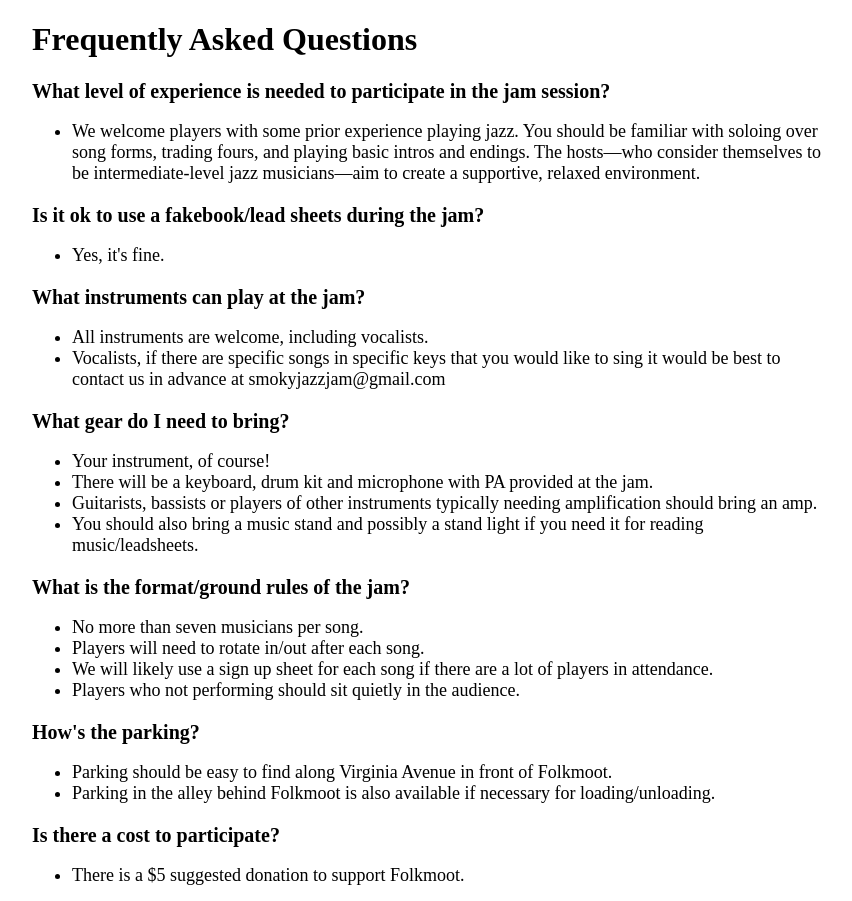
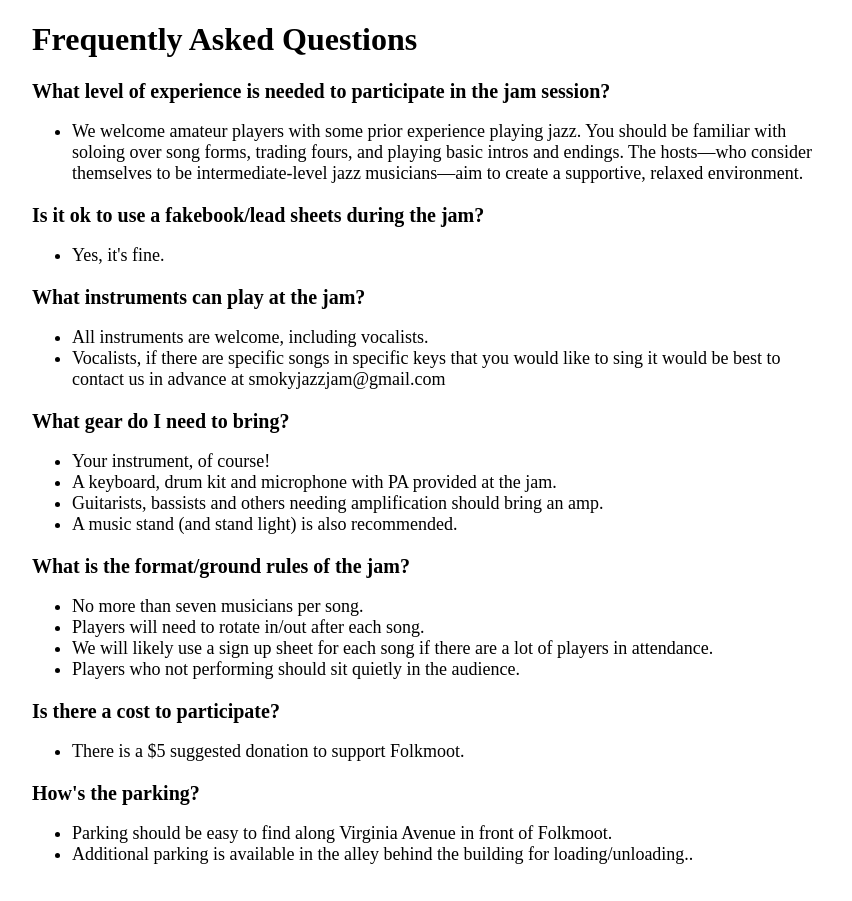
Before and after one commit to smokyjazzjam/smokyjazzjam, a Jekyll site: the page built from faq.md, in a window 1280 px wide. Shown: the whole page, without its empty margins (208-1060 px from the left). Built offline with Jekyll 4.4.1, drawn with Linux system fonts in a browser that asks for light colours.

Commit message:
Update faq.md

```diff
--- a/faq.md
+++ b/faq.md
@@ -22,7 +22,7 @@ layout: default
   <h1><strong>Frequently Asked Questions</strong></h1>
     <h3 class="faq-question"><strong>What level of experience is needed to participate in the jam session?</strong></h3>
   <ul class="faq-answer">
-    <li> We welcome players with some prior experience playing jazz. You should be familiar with soloing over song forms, trading fours, and playing basic intros and endings.
+    <li> We welcome amateur players with some prior experience playing jazz. You should be familiar with soloing over song forms, trading fours, and playing basic intros and endings.
          The hosts—who consider themselves to be intermediate-level jazz musicians—aim to create a supportive, relaxed environment.</li>
   </ul>
 
@@ -40,9 +40,9 @@ layout: default
   <h3 class="faq-question"><strong>What gear do I need to bring?</strong></h3>
   <ul class="faq-answer">
     <li>Your instrument, of course!</li>
-    <li>There will be a keyboard, drum kit and microphone with PA provided at the jam.</li>
-    <li>Guitarists, bassists or players of other instruments typically needing amplification should bring an amp.</li>
-    <li>You should also bring a music stand and possibly a stand light if you need it for reading music/leadsheets.</li>
+    <li>A keyboard, drum kit and microphone with PA provided at the jam.</li>
+    <li>Guitarists, bassists and others needing amplification should bring an amp.</li>
+    <li>A music stand (and stand light) is also recommended.</li>
   </ul>
 
   <h3 class="faq-question"><strong>What is the format/ground rules of the jam?</strong></h3>
@@ -53,14 +53,16 @@ layout: default
     <li>Players who not performing should sit quietly in the audience.</li>
   </ul>
 
-  <h3 class="faq-question"><strong>How's the parking?</strong></h3>
-  <ul class="faq-answer">
-    <li>Parking should be easy to find along Virginia Avenue in front of Folkmoot.</li>
-    <li>Parking in the alley behind Folkmoot is also available if necessary for loading/unloading.</li>
-  </ul>
-
   <h3 class="faq-question"><strong>Is there a cost to participate?</strong></h3>
   <ul class="faq-answer">
     <li>There is a $5 suggested donation to support Folkmoot.</li>
   </ul>
+
+  <h3 class="faq-question"><strong>How's the parking?</strong></h3>
+  <ul class="faq-answer">
+    <li>Parking should be easy to find along Virginia Avenue in front of Folkmoot.</li>
+    <li>Additional parking is available in the alley behind the building for loading/unloading..</li>
+  </ul>
+
+
 </div>
```
